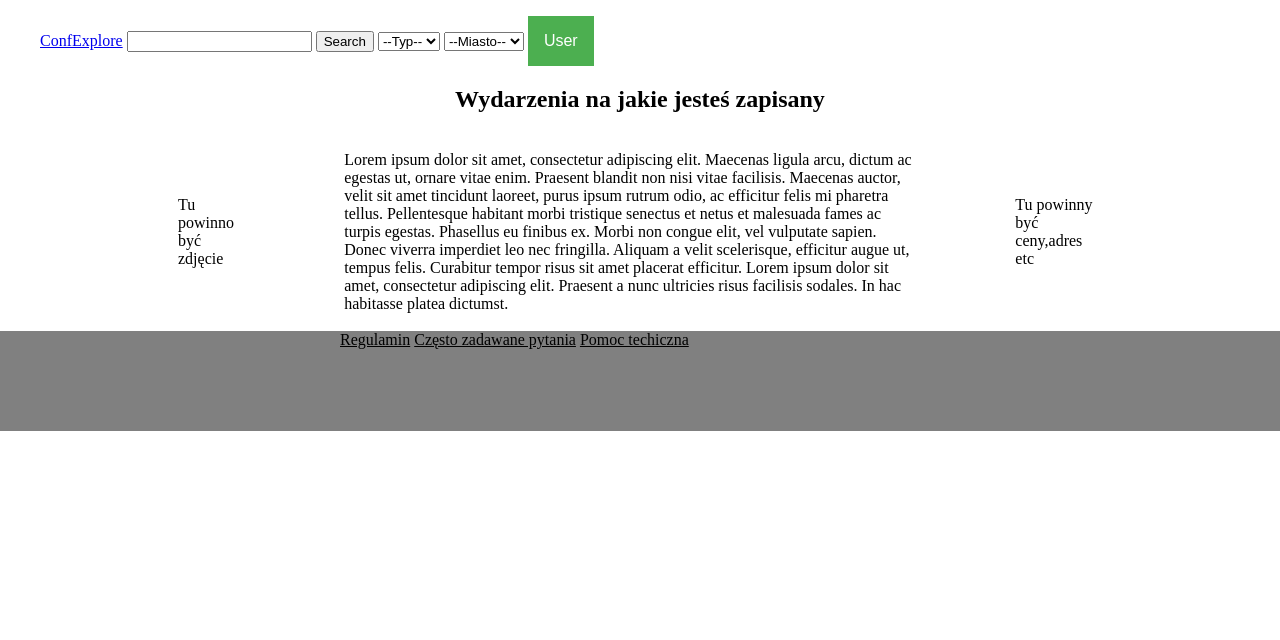
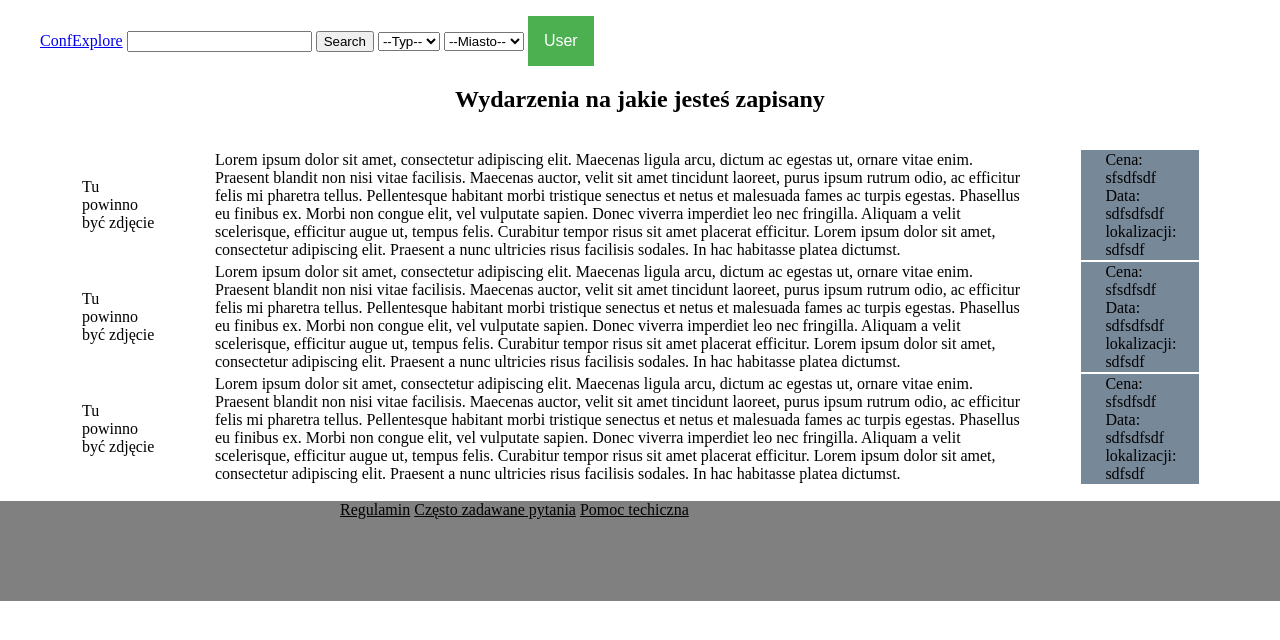
Before and after one commit to mateuszgrzyb/confexplore, a Django app: page /ticketOwned/ in a window 1280 px wide. Shown: the top 640 px of the page. Run offline with Django 3.2, Linux system fonts and the light colour scheme.

Commit message:
added dummy static text

```diff
--- a/templates/content/ticketOwned.html
+++ b/templates/content/ticketOwned.html
@@ -4,12 +4,43 @@
     <h2 >Wydarzenia na jakie jesteś zapisany</h2>
 </div>
 <!-- TODO przenieść te style do pliku css -->
-<table style="margin:  auto ;padding: 15px;max-width: 75%;">
+<!-- TODO dodać granice w tej tabeli między wierszami -->
+<table style="margin:  auto ;padding: 15px;max-width: 90%;">
+    <tr style="border-bottom:  5px solid black;">
+        <td >Tu powinno być zdjęcie </td>
+        <td style="padding-left: 5%;padding-right: 5%;">Lorem ipsum dolor sit amet, consectetur adipiscing elit. Maecenas ligula arcu, dictum ac egestas ut, ornare vitae enim. Praesent blandit non nisi vitae facilisis. Maecenas auctor, velit sit amet tincidunt laoreet, purus ipsum rutrum odio, ac efficitur felis mi pharetra tellus. Pellentesque habitant morbi tristique senectus et netus et malesuada fames ac turpis egestas. Phasellus eu finibus ex. Morbi non congue elit, vel vulputate sapien. Donec viverra imperdiet leo nec fringilla. Aliquam a velit scelerisque, efficitur augue ut, tempus felis. Curabitur tempor risus sit amet placerat efficitur. Lorem ipsum dolor sit amet, consectetur adipiscing elit. Praesent a nunc ultricies risus facilisis sodales. In hac habitasse platea dictumst. </td>
+        <!-- TODO zrobić to tak żeby dobrze wyglądało -->
+        <td style="background-color: lightslategray;text-align: center;">
+            <div style="padding-left: 20%;padding-right: 50%;">
+                Cena: sfsdfsdf
+                Data: sdfsdfsdf
+                lokalizacji: sdfsdf
+            </div>
+        </td>
+      </tr>
     <tr>
         <td >Tu powinno być zdjęcie </td>
-        <td style="padding-left: 10%;padding-right: 10%;">Lorem ipsum dolor sit amet, consectetur adipiscing elit. Maecenas ligula arcu, dictum ac egestas ut, ornare vitae enim. Praesent blandit non nisi vitae facilisis. Maecenas auctor, velit sit amet tincidunt laoreet, purus ipsum rutrum odio, ac efficitur felis mi pharetra tellus. Pellentesque habitant morbi tristique senectus et netus et malesuada fames ac turpis egestas. Phasellus eu finibus ex. Morbi non congue elit, vel vulputate sapien. Donec viverra imperdiet leo nec fringilla. Aliquam a velit scelerisque, efficitur augue ut, tempus felis. Curabitur tempor risus sit amet placerat efficitur. Lorem ipsum dolor sit amet, consectetur adipiscing elit. Praesent a nunc ultricies risus facilisis sodales. In hac habitasse platea dictumst. </td>
-        <td>Tu powinny być ceny,adres etc</td>
+        <td style="padding-left: 5%;padding-right: 5%;">Lorem ipsum dolor sit amet, consectetur adipiscing elit. Maecenas ligula arcu, dictum ac egestas ut, ornare vitae enim. Praesent blandit non nisi vitae facilisis. Maecenas auctor, velit sit amet tincidunt laoreet, purus ipsum rutrum odio, ac efficitur felis mi pharetra tellus. Pellentesque habitant morbi tristique senectus et netus et malesuada fames ac turpis egestas. Phasellus eu finibus ex. Morbi non congue elit, vel vulputate sapien. Donec viverra imperdiet leo nec fringilla. Aliquam a velit scelerisque, efficitur augue ut, tempus felis. Curabitur tempor risus sit amet placerat efficitur. Lorem ipsum dolor sit amet, consectetur adipiscing elit. Praesent a nunc ultricies risus facilisis sodales. In hac habitasse platea dictumst. </td>
+        <!-- TODO zrobić to tak żeby dobrze wyglądało -->
+        <td style="background-color: lightslategray;text-align: center;">
+            <div style="padding-left: 20%;padding-right: 50%;">
+                Cena: sfsdfsdf
+                Data: sdfsdfsdf
+                lokalizacji: sdfsdf
+            </div>
+        </td>
       </tr>
-
+    <tr>
+        <td >Tu powinno być zdjęcie </td>
+        <td style="padding-left: 5%;padding-right: 5%;">Lorem ipsum dolor sit amet, consectetur adipiscing elit. Maecenas ligula arcu, dictum ac egestas ut, ornare vitae enim. Praesent blandit non nisi vitae facilisis. Maecenas auctor, velit sit amet tincidunt laoreet, purus ipsum rutrum odio, ac efficitur felis mi pharetra tellus. Pellentesque habitant morbi tristique senectus et netus et malesuada fames ac turpis egestas. Phasellus eu finibus ex. Morbi non congue elit, vel vulputate sapien. Donec viverra imperdiet leo nec fringilla. Aliquam a velit scelerisque, efficitur augue ut, tempus felis. Curabitur tempor risus sit amet placerat efficitur. Lorem ipsum dolor sit amet, consectetur adipiscing elit. Praesent a nunc ultricies risus facilisis sodales. In hac habitasse platea dictumst. </td>
+        <!-- TODO zrobić to tak żeby dobrze wyglądało -->
+        <td style="background-color: lightslategray;text-align: center;">
+            <div style="padding-left: 20%;padding-right: 50%;">
+                Cena: sfsdfsdf
+                Data: sdfsdfsdf
+                lokalizacji: sdfsdf
+            </div>
+        </td>
+      </tr>
 </table>
 {% endblock content %}
```
